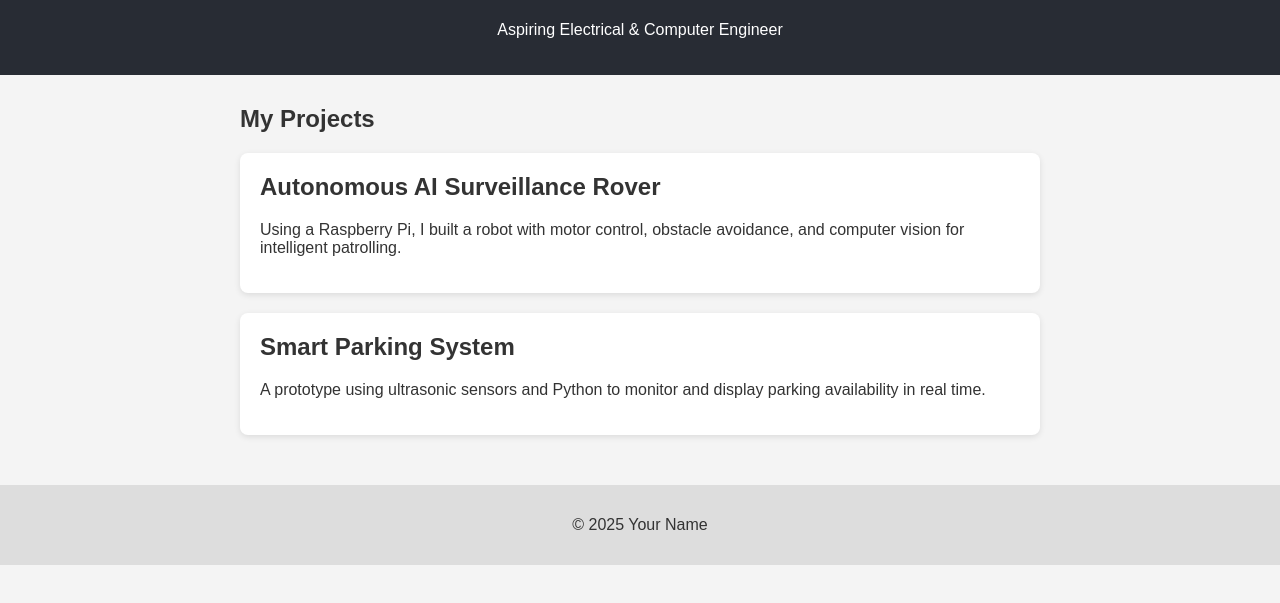
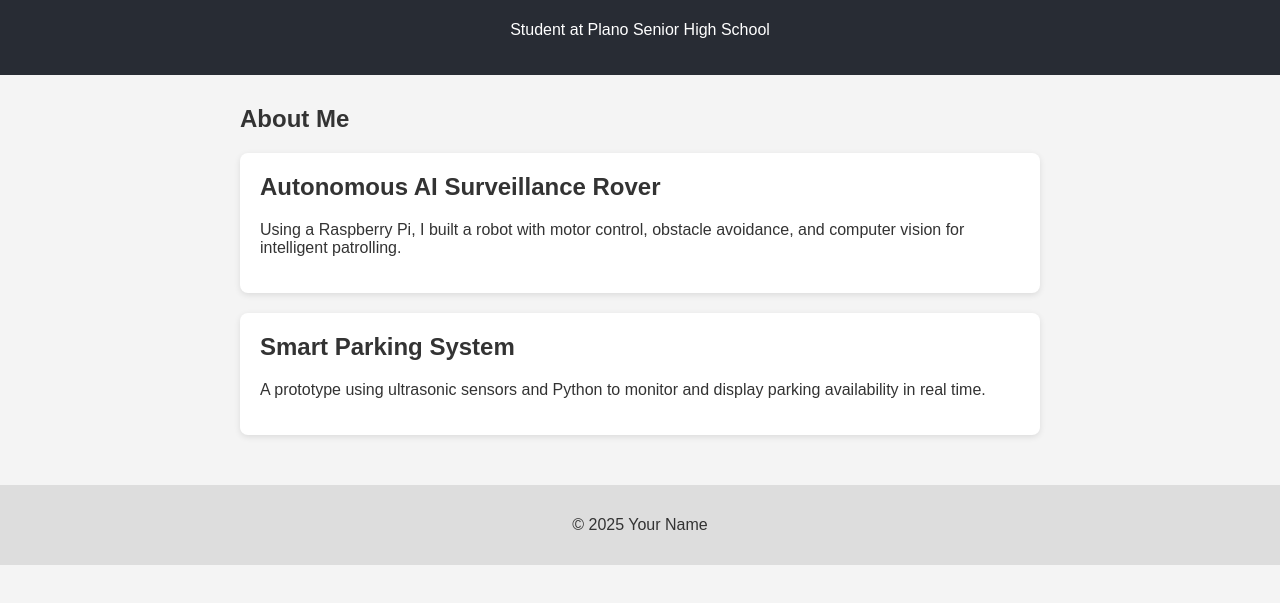
Before and after one commit to ashgup08/portfolio, a plain HTML site: page index.html in a window 1280 px wide. Shown: the part 79-682 px from the top of the page. Drawn offline with Linux system fonts and the light colour scheme.

Commit message:
Update index.html

```diff
--- a/index.html
+++ b/index.html
@@ -3,10 +3,10 @@
 <head>
   <meta charset="UTF-8" />
   <meta name="viewport" content="width=device-width, initial-scale=1.0" />
-  <title>Your Name - Portfolio</title>
+  <title>Ashwin Gupta - Portfolio</title>
   <style>
     body {
-      font-family: Arial, sans-serif;
+      font-family: Arimo, sans-serif;
       margin: 0;
       background-color: #f4f4f4;
       color: #333;
@@ -49,11 +49,11 @@
 
 <header>
   <h1>Your Full Name</h1>
-  <p>Aspiring Electrical & Computer Engineer</p>
+  <p>Student at Plano Senior High School</p>
 </header>
 
 <div class="container">
-  <h2>My Projects</h2>
+  <h2>About Me</h2>
 
   <div class="project">
     <h2>Autonomous AI Surveillance Rover</h2>
```
